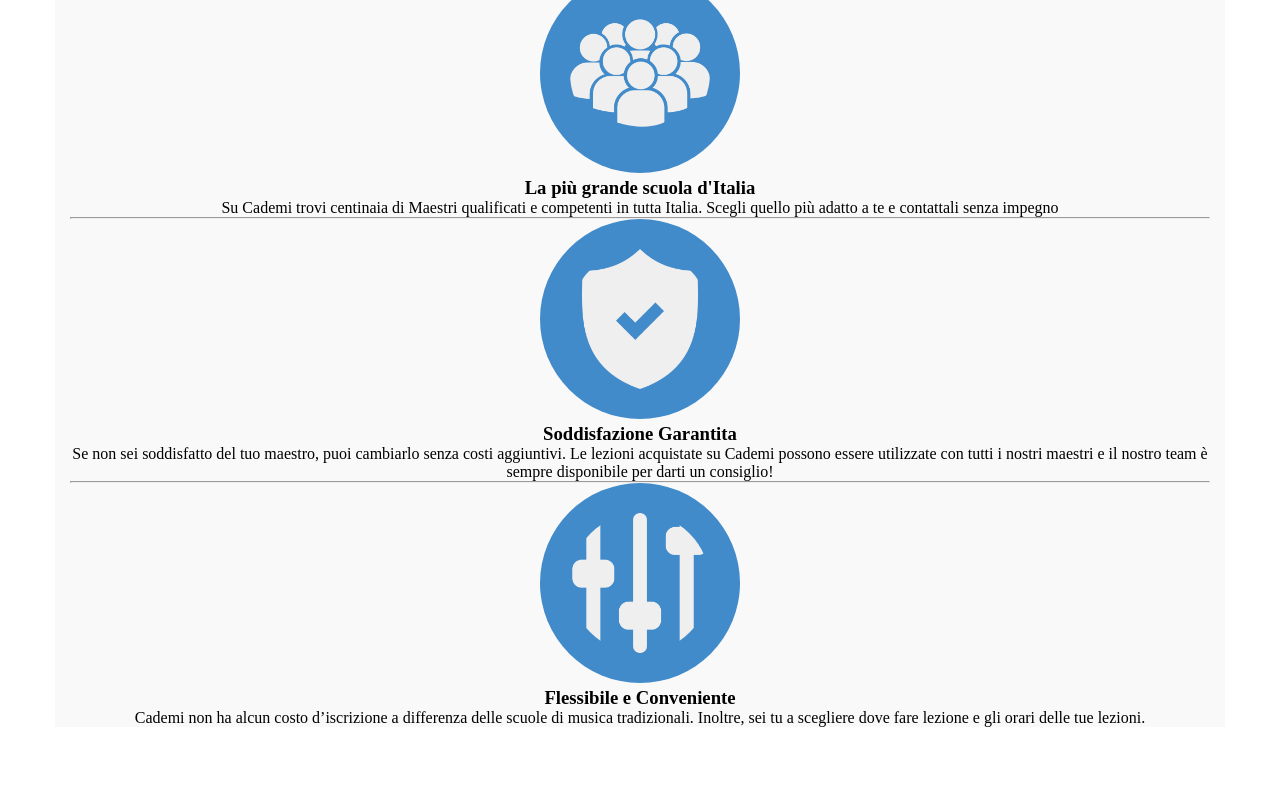
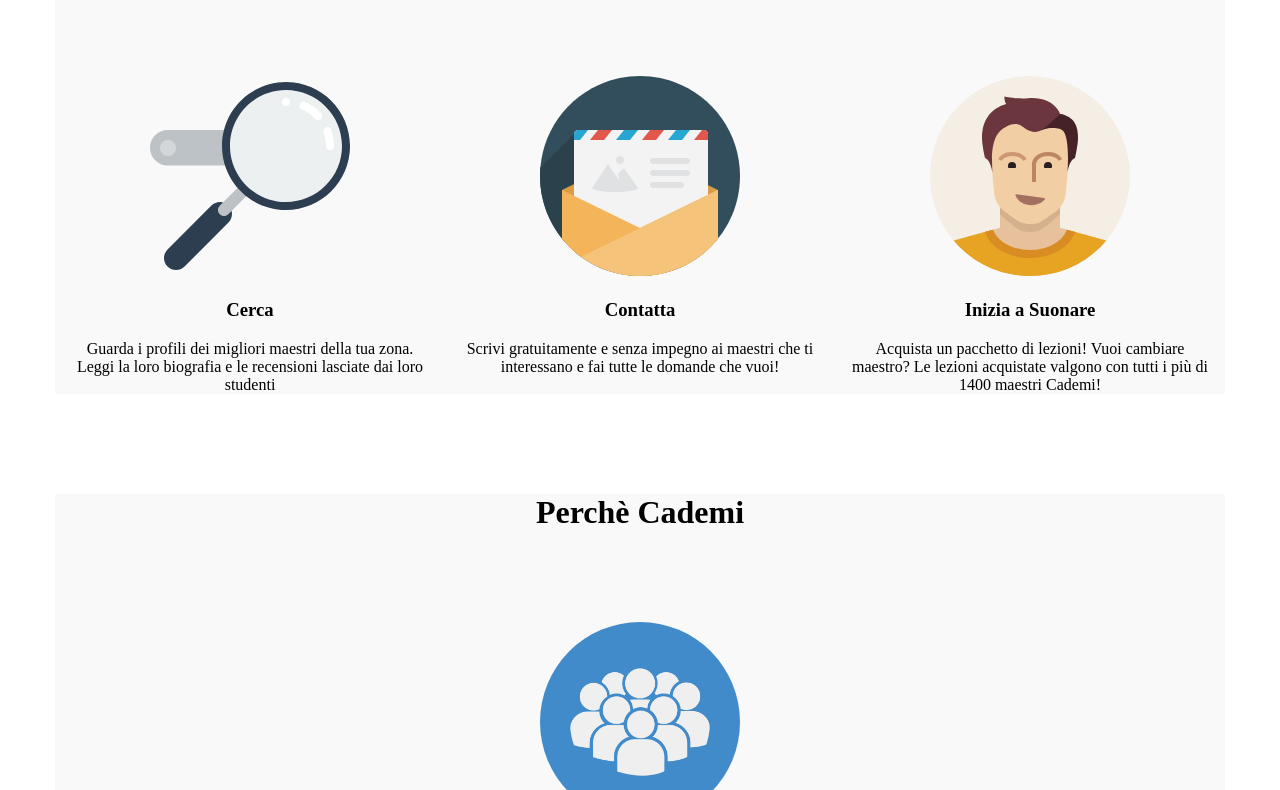
Before and after one commit to AlfonsoBuononato/html-css-resp-wannabe-12bool, a plain HTML site: page index.html in a window 1280 px wide. Shown: the part 680-1470 px from the top of the page. Before the commit the page ends 1407 px from the top, so only its background shows below. Drawn offline with Linux system fonts and the light colour scheme.

Commit message:
esercizio

```diff
--- a/css/framework.css
+++ b/css/framework.css
@@ -5,7 +5,7 @@
 /* GENERAL */
 
 *{
-    margin: 0;
+    /* margin: 0; */
     padding: 0;
     box-sizing: border-box;
 }
@@ -14,7 +14,8 @@
 
 .container{
     max-width: 1170px;
-    margin: 0 auto;
+    margin: auto;
+    margin-top: 100px;
 }
 
 .container::after{
@@ -29,6 +30,7 @@
     float: left;
     padding-right: 15px;
     padding-left: 15px;
+    padding-top: 70px;
 }
 
 [class*="col-"].padding-0{
```
